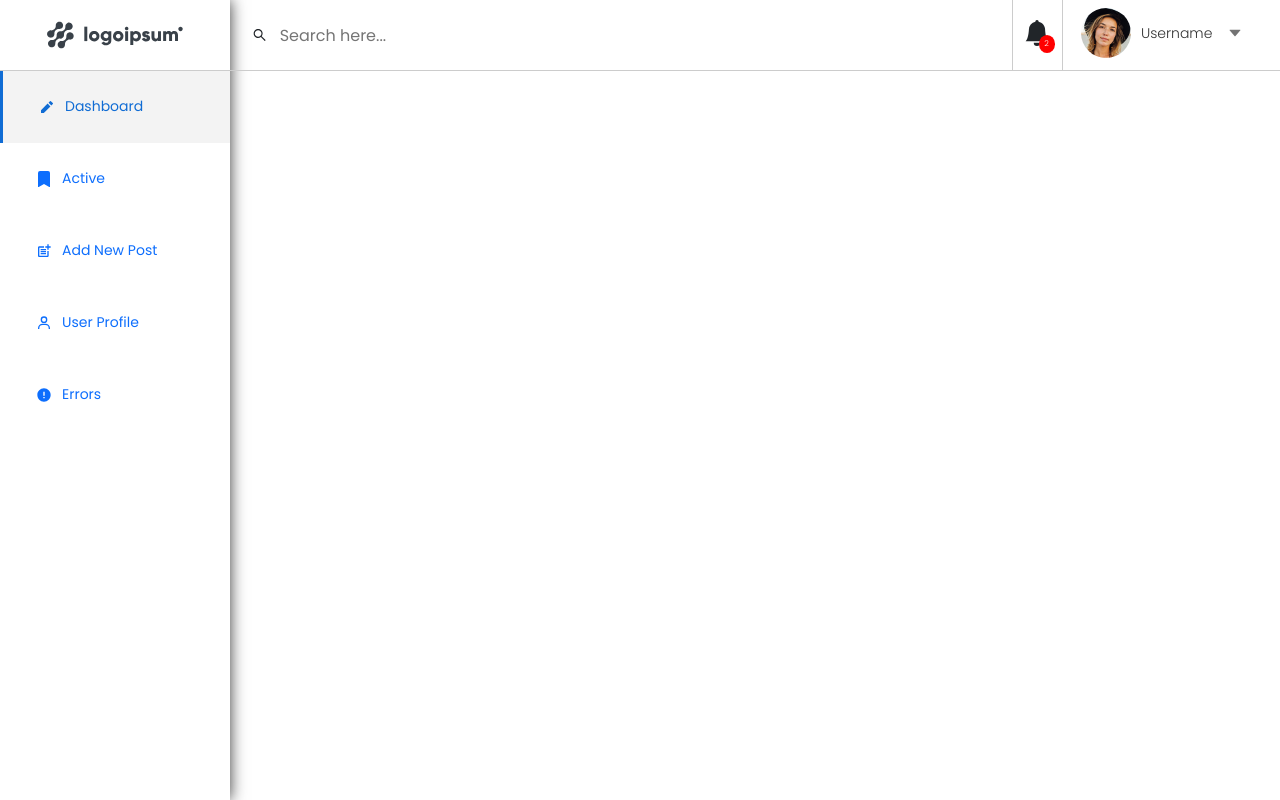
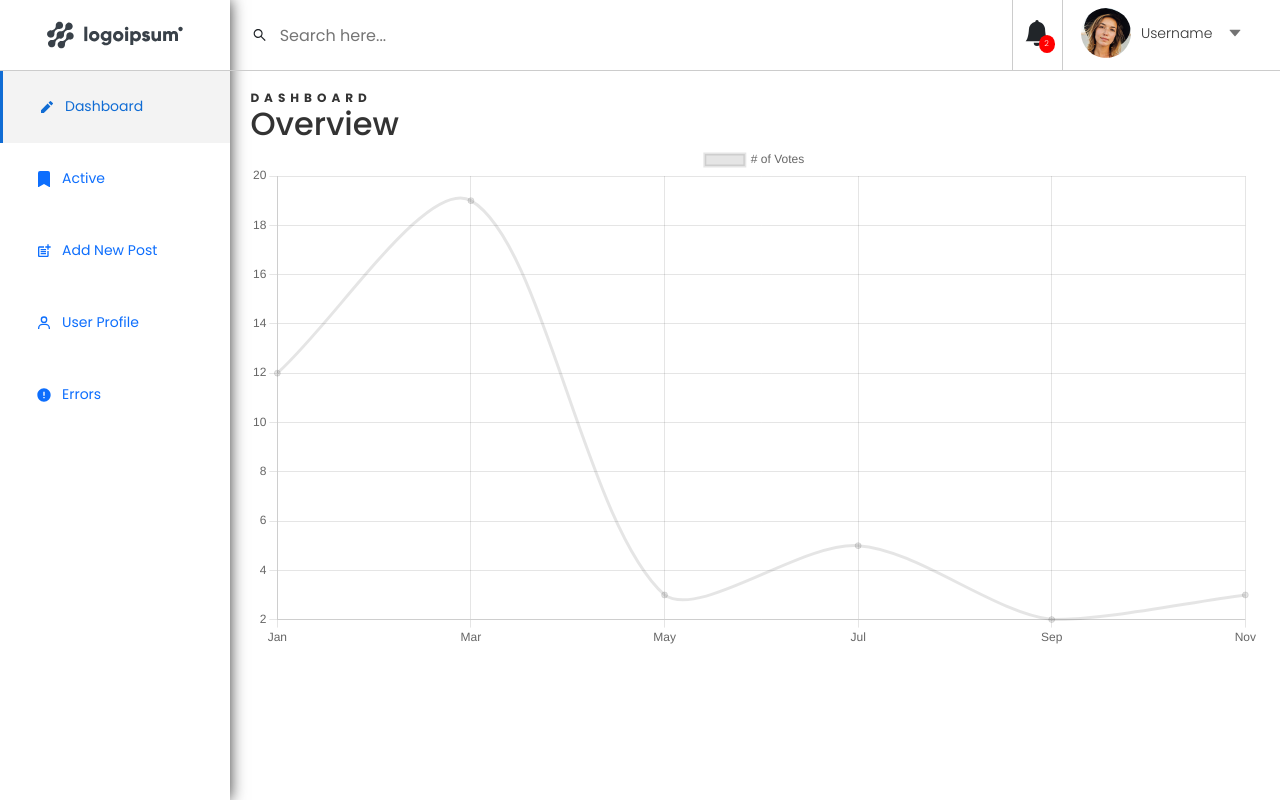
Before and after one commit to inv123/BlogApp, a React (Create React App) app in the folder my-app/: page / in a window 1280 px wide. Built offline with nearby package versions, Linux system fonts and the light colour scheme.

Commit message:
initiate cart

```diff
--- a/my-app/package.json
+++ b/my-app/package.json
@@ -6,7 +6,9 @@
     "@testing-library/jest-dom": "^5.15.0",
     "@testing-library/react": "^11.2.7",
     "@testing-library/user-event": "^12.8.3",
+    "chart.js": "^3.6.0",
     "react": "^17.0.2",
+    "react-chartjs-2": "^3.3.0",
     "react-dom": "^17.0.2",
     "react-icons": "^4.3.1",
     "react-scripts": "4.0.3",
--- /dev/null
+++ b/my-app/src/components/homepage/Charts.js
@@ -0,0 +1,36 @@
+import React from 'react';
+import { Line } from "react-chartjs-2";
+
+export const Charts = () => {
+    const data = {
+        labels: ['Jan', 'Mar', 'May', 'Jul', 'Sep', 'Nov'],
+        datasets: [{
+            label: '# of Votes',
+            data: [12, 19, 3, 5, 2, 3],
+
+        }]
+    }
+
+    const options = {
+        scales: {
+
+            yAxes: [{
+                gridLines: {
+                  drawBorder: false,
+                },
+                beginAtZero: true
+              }]
+        },
+        elements: {
+            line: {
+                tension: 0.3
+            },
+        },
+    }
+
+    return (
+        <>
+            <Line data={data} options={options}/>
+        </>
+    )
+}
--- /dev/null
+++ b/my-app/src/components/homepage/Dashboard.js
@@ -0,0 +1,15 @@
+import React from 'react';
+import { Charts } from './Charts';
+
+
+export const Dashboard = () => {
+    return (
+        <>
+            <div className='board-title'>
+                <h6>dashboard</h6>
+                <h3>Overview</h3>
+                <Charts />
+            </div>
+        </>
+    )
+}
--- a/my-app/src/components/homepage/RightDesktop.js
+++ b/my-app/src/components/homepage/RightDesktop.js
@@ -1,10 +1,14 @@
 import React from 'react';
 import { TopNav } from './TopNav';
+import { Dashboard } from './Dashboard'
 
 export const RightDesktop = () => {
     return (
         <>
-            <TopNav />
+            <div className='right-block'>
+                <TopNav />
+                <Dashboard />
+            </div>
         </>
     )
 }
--- a/my-app/src/components/homepage/TopNav.js
+++ b/my-app/src/components/homepage/TopNav.js
@@ -29,7 +29,7 @@ export const TopNav = () => {
     //Put different padding on Count notification
     return (
         <>
-            <div className='right-block'>
+
                 <nav className="navbar navbar-expand-lg navbar-light">
                     <div className="container-fluid">
 
@@ -72,7 +72,7 @@ export const TopNav = () => {
                         </div>
                     </div>
                 </nav>
-            </div>
+
         </>
     )
 }
--- /dev/null
+++ b/my-app/src/styles/_dashboard.scss
@@ -0,0 +1,5 @@
+
+
+.board-title{
+    padding: 20px;
+}
--- a/my-app/src/styles/style.scss
+++ b/my-app/src/styles/style.scss
@@ -3,6 +3,7 @@
 @import './left-navigation';
 @import './right-top-navigation';
 @import './colors';
+@import './dashboard';
 
 body{
     width: 100vw;
```
Also changed, not shown: 1 other file (tests, documents, lock files or other folders).
